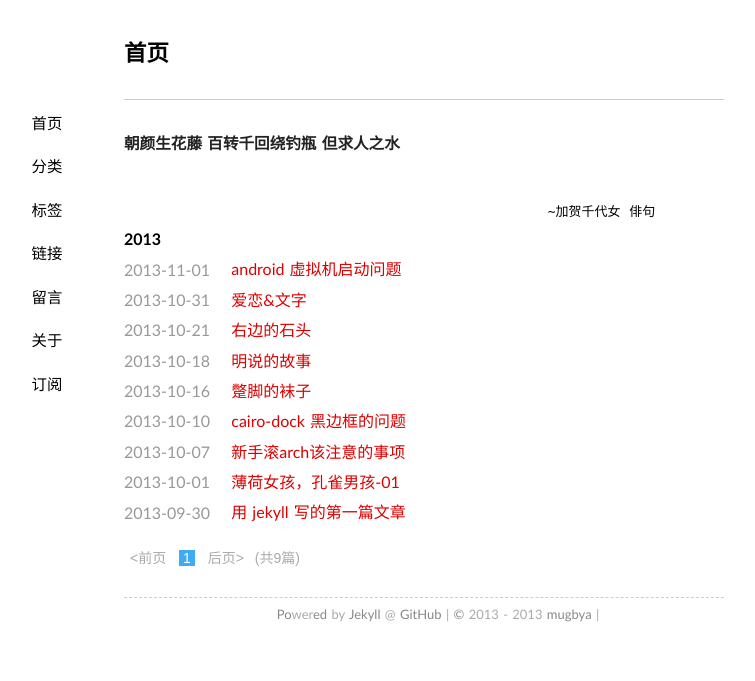
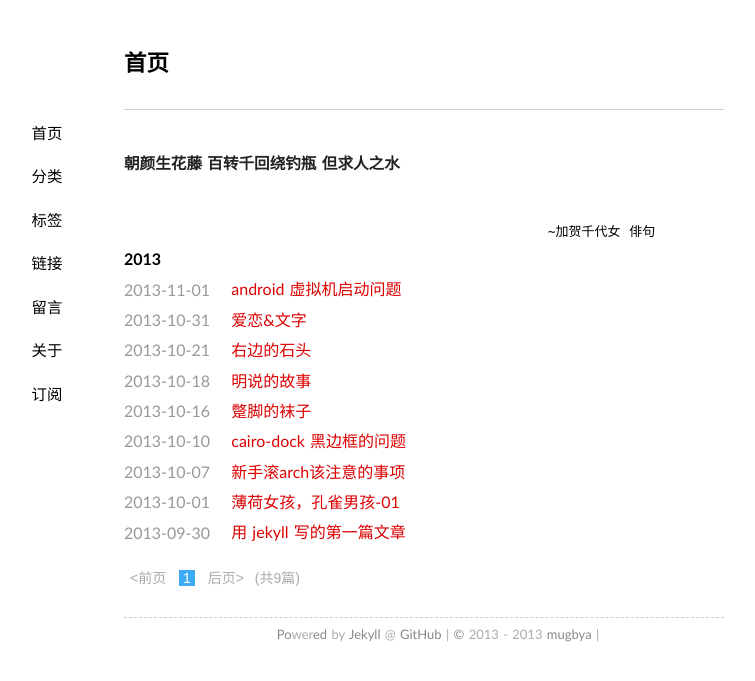
Before and after one commit to mugbya/mugbya.github.io, a Jekyll site: the page built from index.html, in a window 1280 px wide. Shown: the top 681 px of the page, without its empty margins (216-971 px from the left). Built offline with Jekyll 4.4.1, drawn with Linux system fonts in a browser that asks for light colours; some web fonts are replaced; Markdown is read by kramdown in place of the engine named in the settings; the list of posts is cut into pages by our own code; comment, search, counter and statistics services are not loaded.

Commit message:
Update style.css

```diff
--- a/media/css/style.css
+++ b/media/css/style.css
@@ -50,10 +50,10 @@
 nav a{display:block;padding:.7em 1em;color:#000000;}
 nav a:hover{background-color:#3fabf6;text-decoration:none;color:#f9f9f9;-webkit-transition:color .2s linear;}
 .post{padding:.5em 0em;}
-h1{font-family:"Cuprum","Hiragino Sans GB","Microsoft YaHei",sans-serif;font-size:1.6em;color:#000;margin-bottom:25px;}
-h2{font-family:"Cuprum","Hiragino Sans GB","Microsoft YaHei",sans-serif;font-size:1.4em;color:#111;margin-bottom:25px;}
-h3{font-family:"Cuprum","Hiragino Sans GB","Microsoft YaHei",sans-serif;font-size:1.2em;color:#222;margin-bottom:20px;}
-h4{font-family:"Cuprum","Hiragino Sans GB","Microsoft YaHei",sans-serif;font-size:1em;color:#333;margin-bottom:20px;}
+h1{font-family:"Cuprum","Hiragino Sans GB","Microsoft YaHei",sans-serif;font-size:1.6em;color:#000;margin-bottom:25px;margin-top:10px;}
+h2{font-family:"Cuprum","Hiragino Sans GB","Microsoft YaHei",sans-serif;font-size:1.4em;color:#111;margin-bottom:25px;margin-top:10px;}
+h3{font-family:"Cuprum","Hiragino Sans GB","Microsoft YaHei",sans-serif;font-size:1.2em;color:#222;margin-bottom:20px;margin-top:10px;}
+h4{font-family:"Cuprum","Hiragino Sans GB","Microsoft YaHei",sans-serif;font-size:1em;color:#333;margin-bottom:20px;margin-top:10px;}
 pre,code{font-family:Menlo,"Andale Mono",Consolas,"Courier New",Monaco,monospace;font-size:13px;word-wrap:normal;overflow:auto;}
 code{background-color:#fdf6e3;}
 embed,object,iframe{display:block;margin:4px auto;}
```
